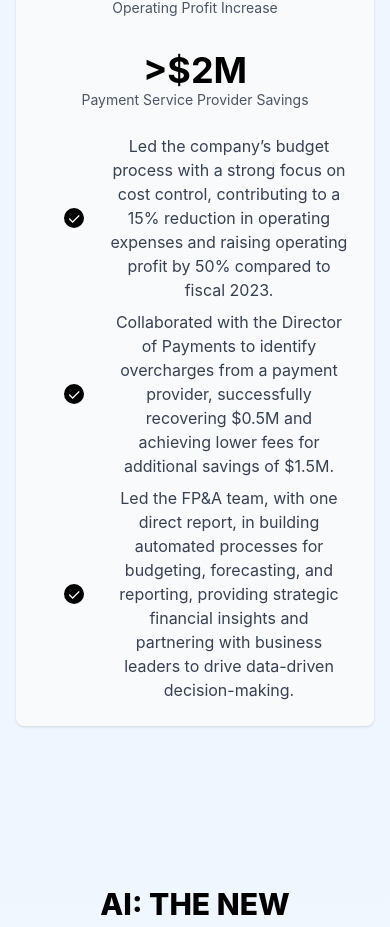
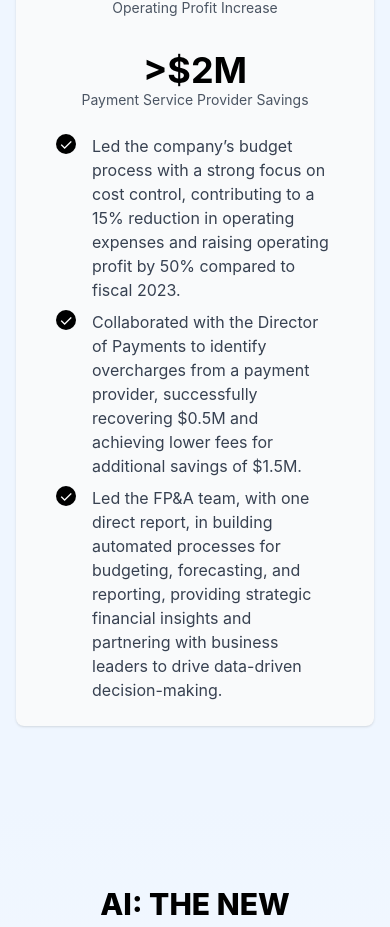
Before and after one commit to omgboom/mattcpa, a React (Create React App) app: page / in a window 390 px wide. Shown: the part 999-1926 px from the top of the page. Built offline with nearby package versions, Linux system fonts and the light colour scheme.

Commit message:
Update Website.tsx

```diff
--- a/src/Website.tsx
+++ b/src/Website.tsx
@@ -205,10 +205,10 @@ const Website = () => {
             </div>
 
             {/* Company Content */}
-            <ul className="space-y-2">
+            <ul className="space-y-2 text-left px-4 md:px-0">
               {companies[selectedCompany].content.map((point, index) => (
-                <li key={index} className="flex items-center text-gray-700">
-                  <span className="flex items-center justify-center w-5 h-5 bg-black text-white rounded-full flex-shrink-0 mr-6 ml-6">
+                <li key={index} className="flex items-start text-gray-700">
+                  <span className="flex items-center justify-center w-5 h-5 bg-black text-white rounded-full flex-shrink-0 mr-4">
                     ✓
                   </span>
                   <p className="leading-normal">{point}</p>
```
